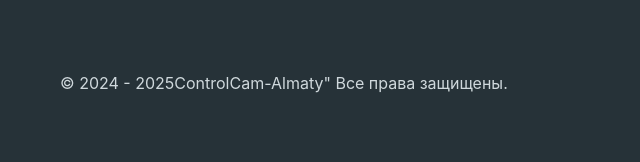
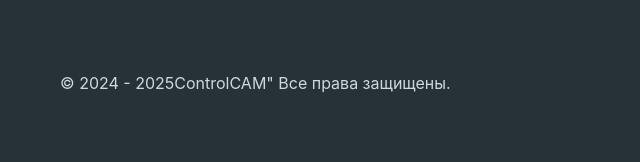
Before and after one commit to bvqoff-png/mysite-assets, a plain HTML site: page index.html in a window 1280 px wide. Shown: the part 4230-4392 px from the top of the page, 0-640 px from the left. Drawn offline with Linux system fonts and the light colour scheme; a script that the page names is missing; files whose address does not match are found by name.

Commit message:
Update index.html

```diff
--- a/index.html
+++ b/index.html
@@ -657,7 +657,7 @@
     <footer class="footer">
         <div class="container">
             <div class="footer-copyright">
-                © 2024 - <script>document.write(new Date().getFullYear())</script>ControlCam-Almaty"
+                © 2024 - <script>document.write(new Date().getFullYear())</script>ControlCAM"
                 <span class="ru-lang-inline">Все права защищены.</span>
                 <span class="kz-lang-inline">Барлық құқықтар қорғалған.</span>
             </div>
```
